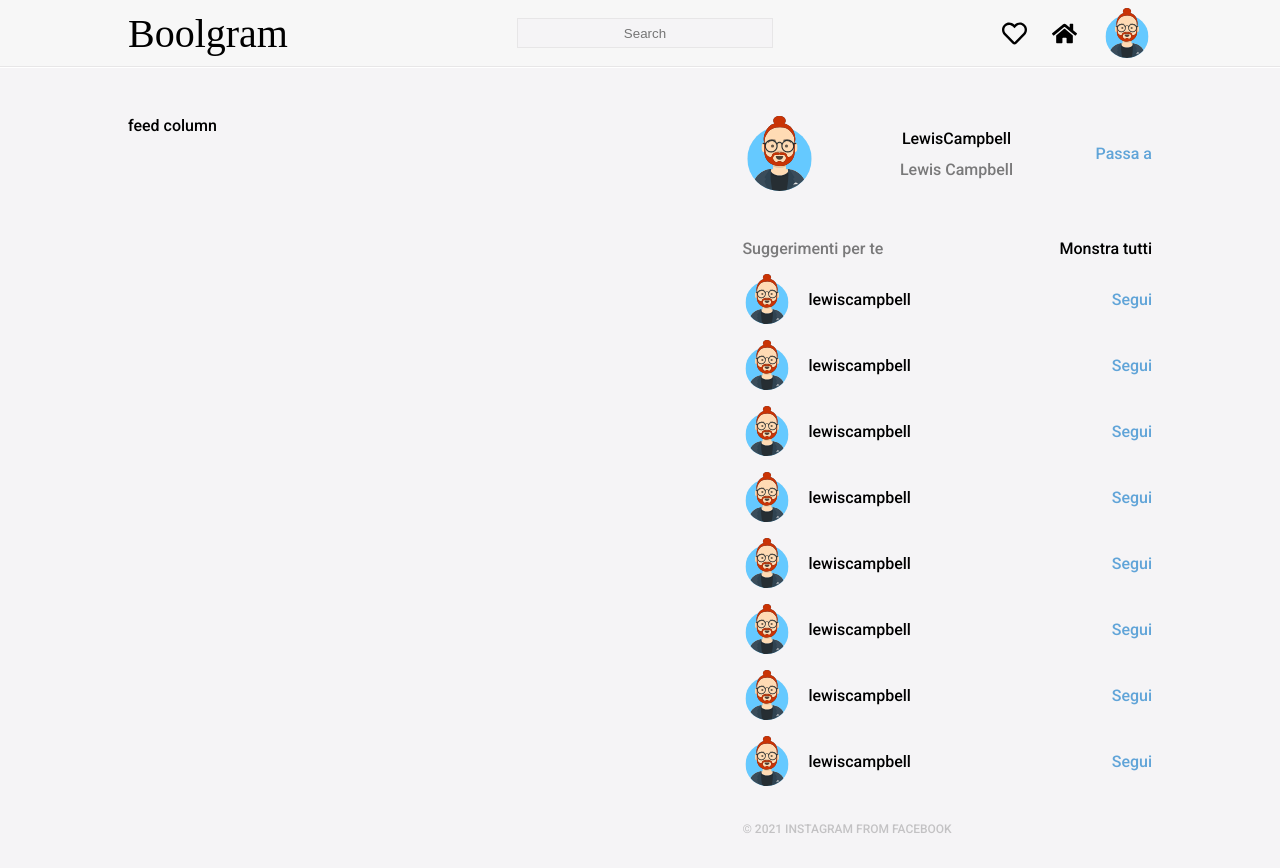
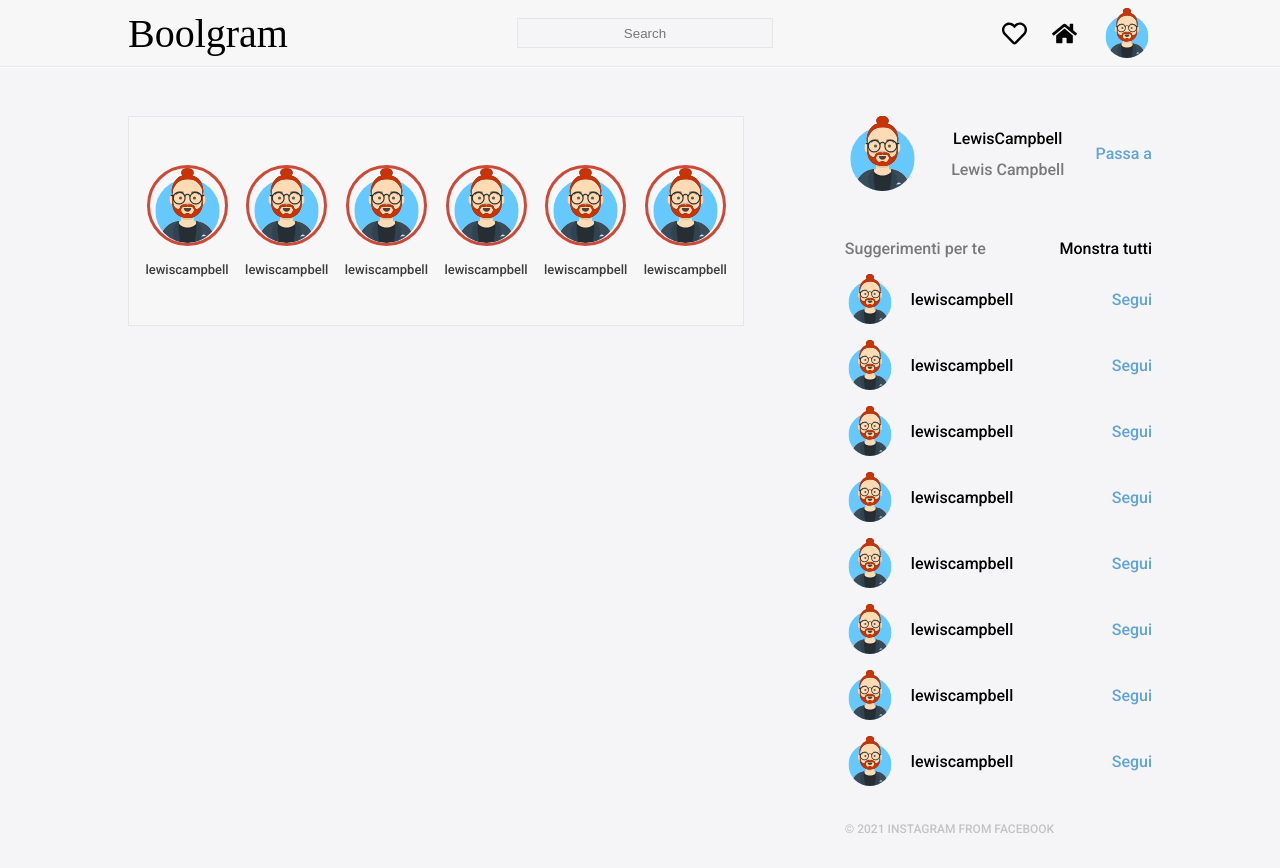
Before and after one commit to Auenc/Boolgram, a React (Create React App) app: page / in a window 1280 px wide. Built offline with nearby package versions, Linux system fonts and the light colour scheme; a web font is replaced by a local one.

Commit message:
Initial story components

```diff
--- a/src/App/App.scss
+++ b/src/App/App.scss
@@ -60,7 +60,7 @@
 
     div {
       &.sidebar {
-        width: 40%;
+        width: 30%;
 
         .copyright {
           display: inline-block;
--- a/src/App/App.tsx
+++ b/src/App/App.tsx
@@ -4,6 +4,7 @@ import "./App.scss";
 import lewis from "../assets/lewis.svg";
 import MyProfile from "../my-profile/MyProfile";
 import SuggestedProfileList from "../SuggestedProfileList/SuggestedProfileList";
+import StoryList from "../StoryList/StoryList";
 
 const App : React.FunctionComponent = () => {
   return (
@@ -26,7 +27,9 @@ const App : React.FunctionComponent = () => {
         </div>
       </header>
       <div className='content-container'>
-        <div className='feed'>feed column</div>
+        <div className='feed'>
+          <StoryList />
+        </div>
         <div className='sidebar'>
           <MyProfile />
           <SuggestedProfileList />
--- /dev/null
+++ b/src/Story/Story.scss
@@ -0,0 +1,19 @@
+.story {
+    width: fit-content;
+    display: inline-flex;
+    flex-direction: column;
+    justify-content: space-between;
+    align-items: center;
+
+    .unread {
+        width: 75px;
+        height: 75px;
+        border: 3px solid #ce4937;
+        border-radius: 50%;
+        margin-bottom: 1em;
+    }
+    .account-name {
+        font-size: 13px;
+        opacity: 75%;
+    }
+}
--- /dev/null
+++ b/src/Story/Story.tsx
@@ -0,0 +1,20 @@
+import react from 'react';
+import "./Story.scss";
+
+interface StoryProps {
+    account_name: string;
+    profile_picture: string;
+    key: number;
+}
+
+
+const StoryComponent: react.FunctionComponent<StoryProps> = ({account_name, profile_picture}: StoryProps) => {
+    return (
+        <div className="story">
+            <img className="rounded unread" src={profile_picture} alt={account_name} />
+            <span className="account-name">{account_name}</span>
+        </div>
+    )
+}
+
+export default StoryComponent;
--- /dev/null
+++ b/src/StoryList/StoryList.scss
@@ -0,0 +1,15 @@
+@import "../variables.scss";
+
+.story-list {
+  background-color: $primary-color;
+  border: 1px solid $border-color;
+  width: 100%;
+
+  .content {
+    padding: 3em 0 3em 0;
+    width: 100%;
+    display: flex;
+    justify-content: space-evenly;
+    align-items: center;
+  }
+}
--- /dev/null
+++ b/src/StoryList/StoryList.tsx
@@ -0,0 +1,30 @@
+import react from "react";
+import "./StoryList.scss";
+import lewis from "../assets/lewis.svg";
+import StoryComponent from "../Story/Story";
+
+const tmpData = [
+  { account_name: "lewiscampbell", profile_picture: lewis },
+  { account_name: "lewiscampbell", profile_picture: lewis },
+  { account_name: "lewiscampbell", profile_picture: lewis },
+  { account_name: "lewiscampbell", profile_picture: lewis },
+  { account_name: "lewiscampbell", profile_picture: lewis },
+  { account_name: "lewiscampbell", profile_picture: lewis },
+];
+
+const StoryList: react.FunctionComponent = () => {
+  const stories = tmpData.map((story, key) => (
+    <StoryComponent
+      account_name={story.account_name}
+      profile_picture={story.profile_picture}
+      key={key}
+    />
+  ));
+  return (
+    <div className='story-list'>
+      <div className='content'>{stories}</div>
+    </div>
+  );
+};
+
+export default StoryList;
--- a/src/SuggestedProfileList/SuggestedProfileList.tsx
+++ b/src/SuggestedProfileList/SuggestedProfileList.tsx
@@ -40,7 +40,7 @@ const tmpProfiles = [
 
 const SuggestedProfileList: react.FunctionComponent = () => {
   const suggestedProfiles = tmpProfiles.map((profile, key) => (
-    <SuggestedProfile />
+    <SuggestedProfile key={key} />
   ));
   return (
     <div className='suggested-profiles'>
--- a/src/index.tsx
+++ b/src/index.tsx
@@ -1,6 +1,6 @@
 import React from "react";
 import ReactDOM from "react-dom";
-import "./index.css";
+import "./index.scss";
 import App from "./App/App";
 import reportWebVitals from "./reportWebVitals";
 
```
Also changed, not shown: src/index.scss (renamed from src/index.css).
